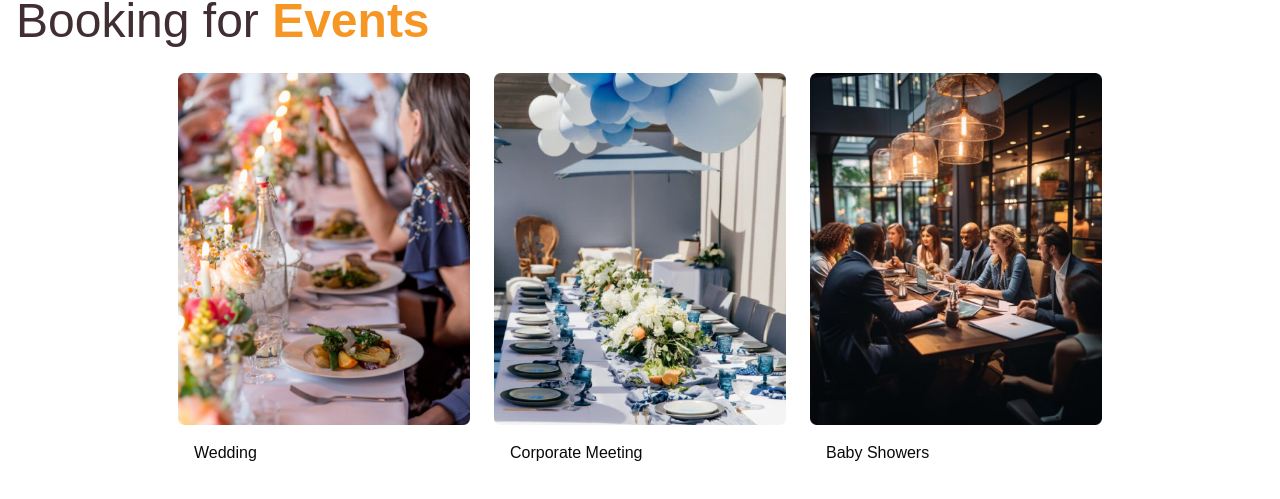
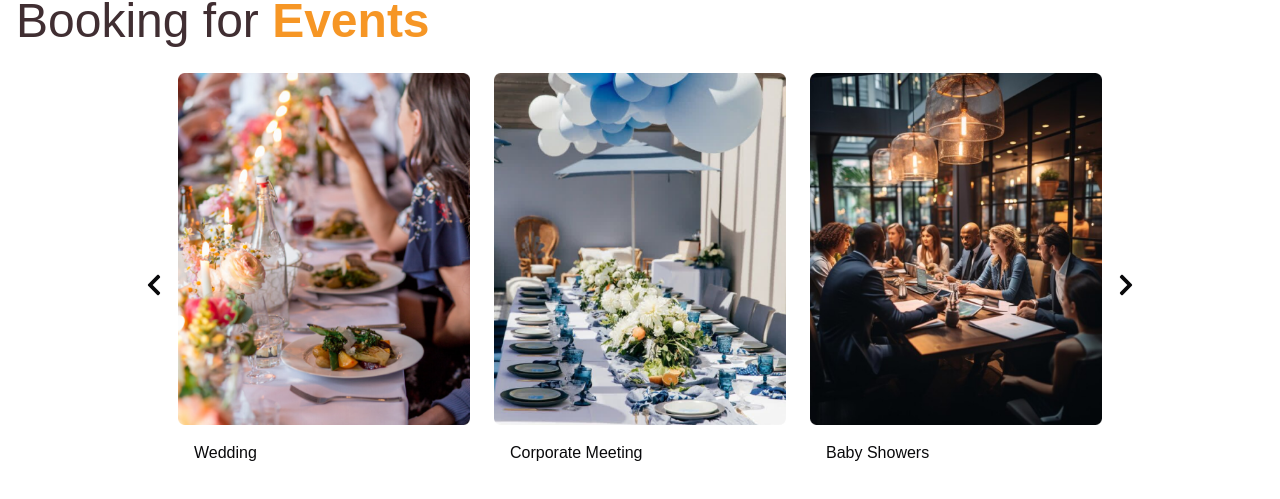
Before and after one commit to shyam888-git/Bon_Appetit, a React (Vite) app: page / in a window 1280 px wide. Shown: the part 1819-2318 px from the top of the page. Built offline with nearby package versions, Linux system fonts and the light colour scheme.

Commit message:
galleries

```diff
--- a/src/App.tsx
+++ b/src/App.tsx
@@ -1,5 +1,5 @@
 import "./App.css";
-import Gallery from "./components/Card/Card";
+import Gallery from "./components/Galleries/Galleries";
 import Hero from "./components/Hero/Hero";
 import Menu from "./components/Menu/Menu";
 import HeaderLayout from "./Layout/HeaderLayout";
--- a/src/components/Card/Card.tsx
+++ /dev/null
@@ -1,45 +0,0 @@
-import React from "react";
-import Image1 from "@/assets/Gallery/Gallery1.png";
-import Image2 from "@/assets/Gallery/Gallery2.png";
-import Image3 from "@/assets/Gallery/Gallery3.png";
-
-const images = [
-  {
-    src: Image3,
-    alt: "Wedding",
-    description: "Wedding",
-  },
-  {
-    src: Image2,
-    alt: "Corporate Meeting",
-    description: "Corporate Meeting",
-  },
-  {
-    src: Image1,
-    alt: "Baby Showers",
-    description: "Baby Showers",
-  },
-];
-
-const Gallery = () => {
-  return (
-    <div className=" grid justify-center p-4">
-      <h2 className="text-[48px] font-normal text-[#402E32] mb-4">
-        Booking for <strong className="text-[#F69625]">Events</strong>
-      </h2>
-
-      <div className="flex justify-center flex-wrap -mx-2">
-        {images.map((image, index) => (
-          <div key={index} className="w-full sm:w-1/2 md:w-1/4 px-3 mb-4">
-            <div>
-              <img src={image.src} alt={image.alt} className="w-full h-auto" />
-              <div className="p-4 text-left">{image.description}</div>
-            </div>
-          </div>
-        ))}
-      </div>
-    </div>
-  );
-};
-
-export default Gallery;
```
